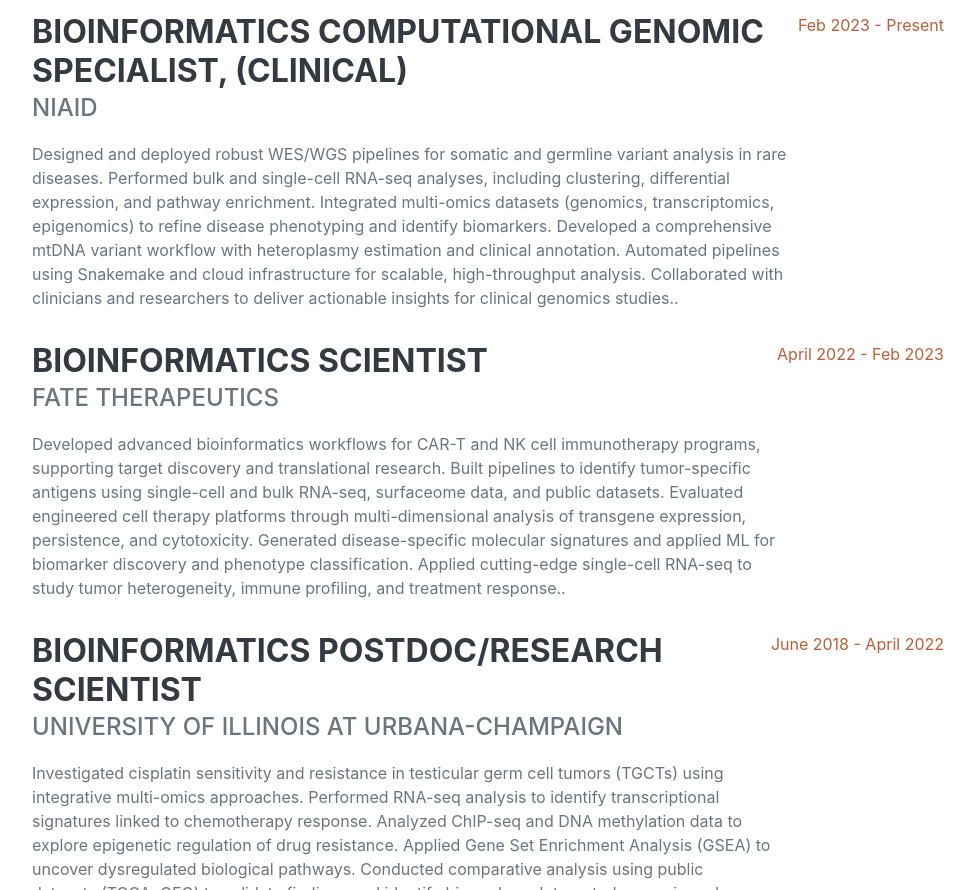
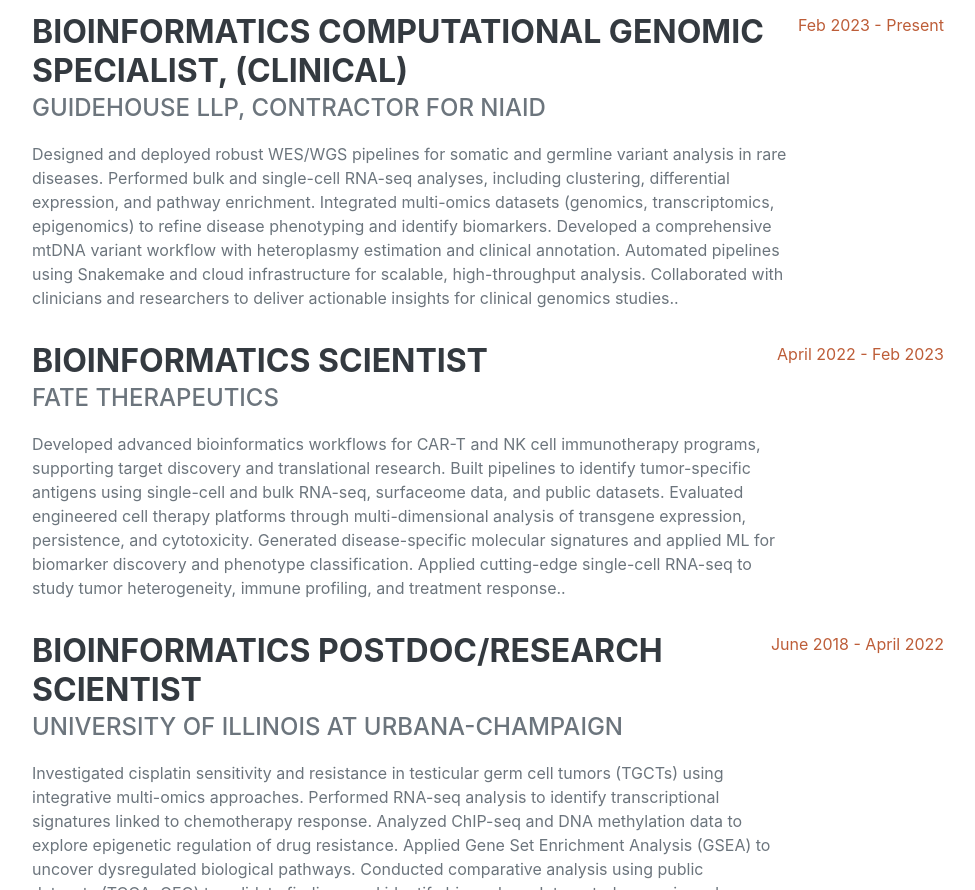
Before and after one commit to shanimalik86/shanimalik86.github.io, a plain HTML site: page index.html in a window 1280 px wide. Shown: the part 911-1801 px from the top of the page, without its empty margins (288-1263 px from the left). Drawn offline with nearby package versions, Linux system fonts and the light colour scheme; files whose address does not match are found by name; a web font is replaced by a local one.

Commit message:
Update index.html

```diff
--- a/index.html
+++ b/index.html
@@ -62,7 +62,7 @@
                     <div class="d-flex flex-column flex-md-row justify-content-between mb-4">
                         <div class="flex-grow-1">
                             <h3 class="mb-0">Bioinformatics Computational Genomic Specialist, (Clinical)</h3>
-                            <div class="subheading mb-3">NIAID</div>
+                            <div class="subheading mb-3">Guidehouse LLP, Contractor for NIAID</div>
                             <p>Designed and deployed robust WES/WGS pipelines for somatic and germline variant analysis in rare diseases. Performed bulk and single-cell RNA-seq analyses, including clustering, differential expression, and pathway enrichment. Integrated multi-omics datasets (genomics, transcriptomics, epigenomics) to refine disease phenotyping and identify biomarkers. Developed a comprehensive mtDNA variant workflow with heteroplasmy estimation and clinical annotation. Automated pipelines using Snakemake and cloud infrastructure for scalable, high-throughput analysis. Collaborated with clinicians and researchers to deliver actionable insights for clinical genomics studies..</p>
                         </div>
                         <div class="flex-shrink-0"><span class="text-primary">Feb 2023 - Present</span></div>
```
